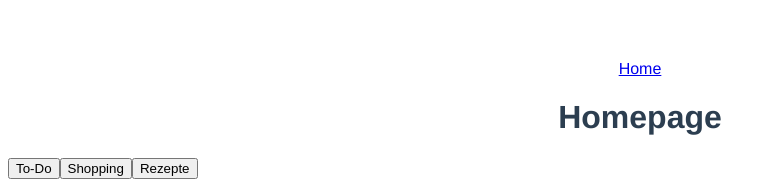
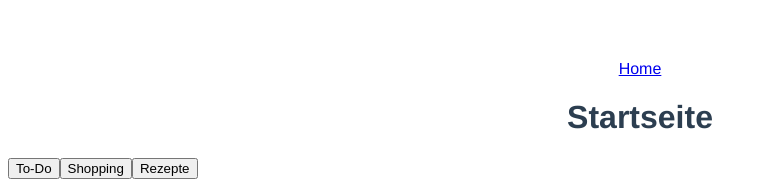
Before and after one commit to nora2106/iforgor-app, a Vue app: page / in a window 1280 px wide. Shown: the top 189 px of the page, without its empty margins (0-776 px from the left). Built offline with nearby package versions, Linux system fonts and the light colour scheme.

Commit message:
add localization

```diff
--- /dev/null
+++ b/locales/de.json
@@ -0,0 +1,5 @@
+{
+  "home": {
+    "title": "Startseite"
+  }
+}
--- /dev/null
+++ b/locales/en.json
@@ -0,0 +1,5 @@
+{
+  "home": {
+    "title": "Homepage"
+  }
+}
--- a/package.json
+++ b/package.json
@@ -14,6 +14,7 @@
     "pinia-plugin-persistedstate": "^4.2.0",
     "vite": "^6.3.3",
     "vue": "^3.2.13",
+    "vue-i18n": "^11.1.3",
     "vue-router": "^4.5.0"
   },
   "devDependencies": {
--- a/src/components/05_pages/MainPage.vue
+++ b/src/components/05_pages/MainPage.vue
@@ -22,7 +22,7 @@ const listsByType = computed(() => {
 </script>
 
 <template>
-  <h1>Homepage</h1>
+  <h1>{{ $t("home.title") }}</h1>
   <ListLayout :title="''">
     <ListOverview :activeType="uiStore.activeType" :lists="listsByType"/>
   </ListLayout>
--- a/src/main.ts
+++ b/src/main.ts
@@ -2,8 +2,12 @@ import { createApp } from 'vue'
 import App from './App.vue'
 import { createPinia } from 'pinia'
 import {router} from './router'
+import { createI18n } from 'vue-i18n'
 import piniaPluginPersistedstate from 'pinia-plugin-persistedstate'
 import { registerSW } from 'virtual:pwa-register'
+import de from '../locales/de.json';
+import en from '../locales/en.json';
+
 registerSW({
     immediate: true,
     onOfflineReady() {
@@ -11,8 +15,16 @@ registerSW({
     },
 })
 const pinia = createPinia();
+const app = createApp(App);
+const i18n = createI18n({
+    locale: 'de',
+    fallbackLocale: 'de',
+    messages: { de, en },
+});
+
 pinia.use(piniaPluginPersistedstate);
-const app = createApp(App);
-app.use(router)
-app.use(pinia);
+const useArray = [pinia, router, i18n];
+useArray.forEach((item)=>{
+    app.use(item);
+})
 app.mount('#app');
--- a/tsconfig.json
+++ b/tsconfig.json
@@ -5,6 +5,7 @@
     "strict": true,
     "jsx": "preserve",
     "moduleResolution": "node",
+    "resolveJsonModule": true,
     "skipLibCheck": true,
     "esModuleInterop": true,
     "allowSyntheticDefaultImports": true,
```
Also changed, not shown: 1 other file (tests, documents, lock files or other folders).
